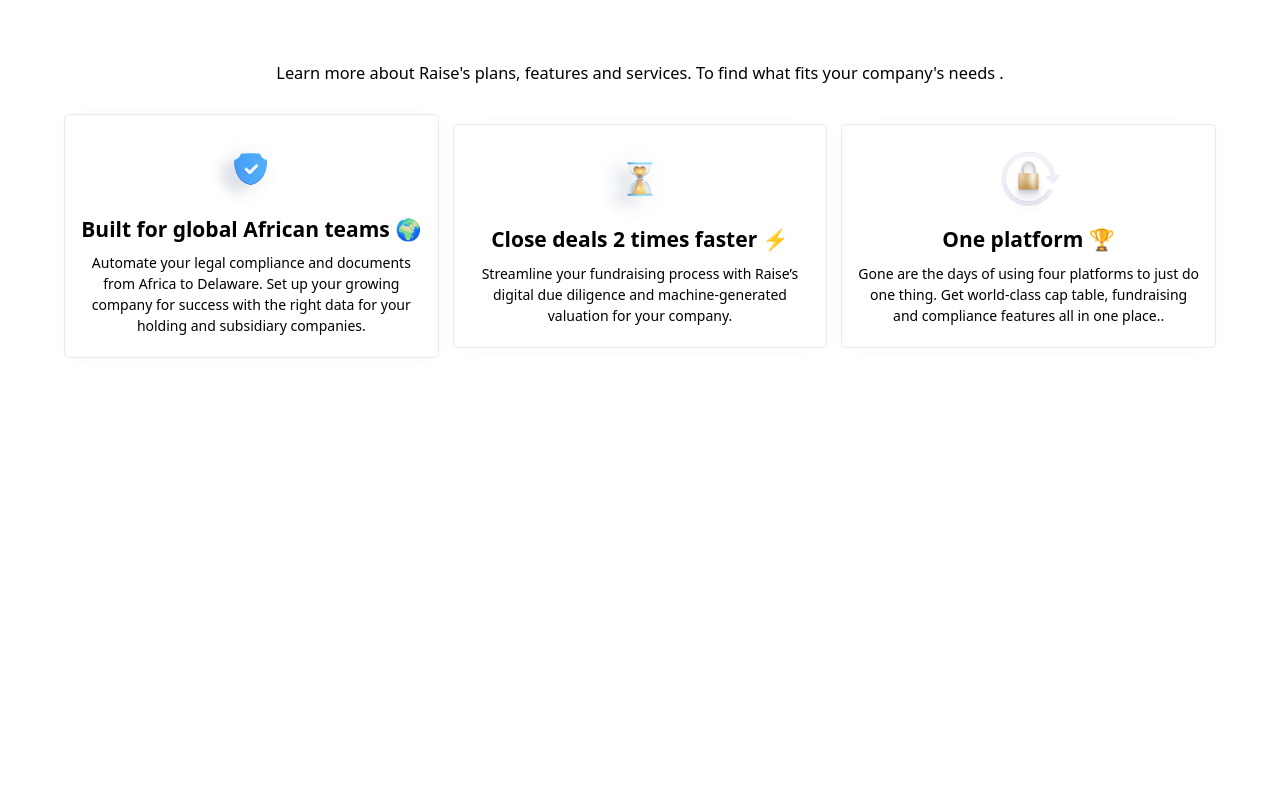
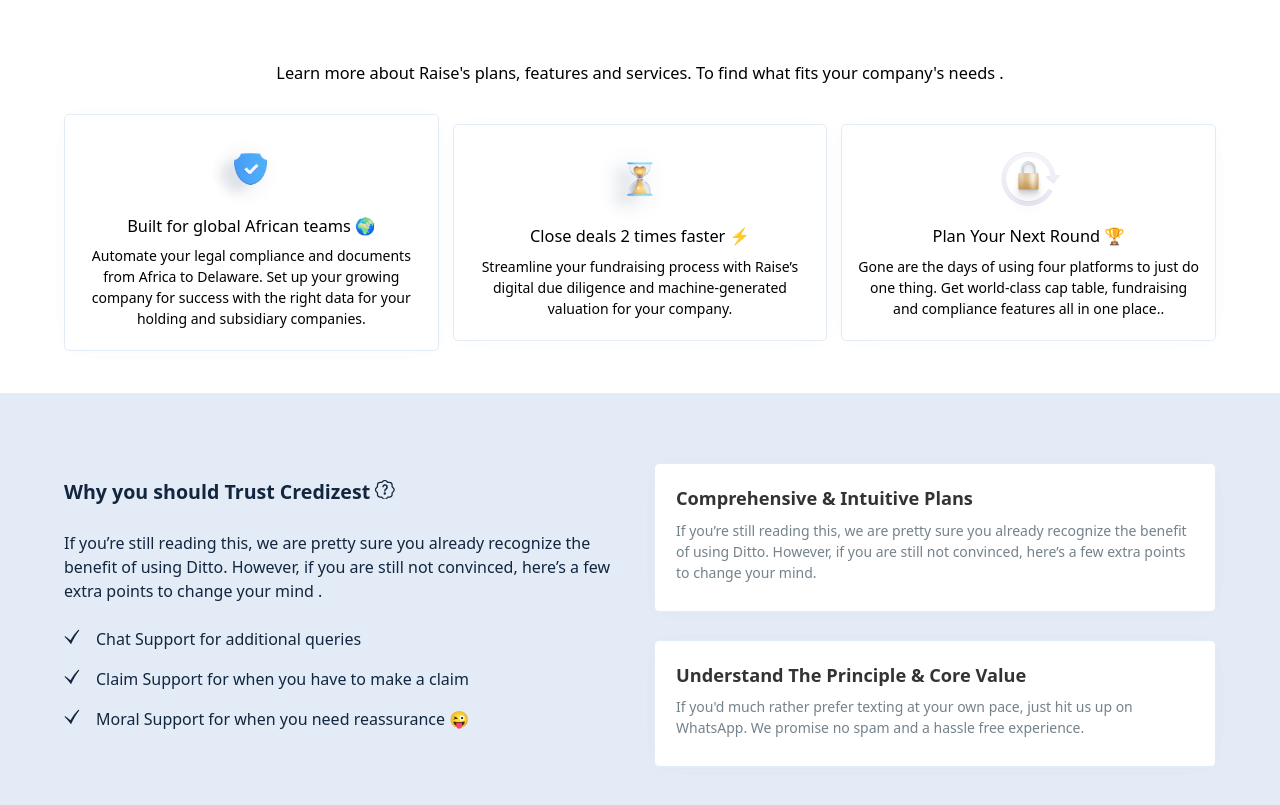
Before and after one commit to blyncnov/credizest, a Next.js app: page / in a window 1280 px wide. Shown: the part 902-1707 px from the top of the page. Before the commit the page ends 1316 px from the top, so only its background shows below. Built offline with nearby package versions, Linux system fonts and the light colour scheme.

Commit message:
Credizest Goals border about section

```diff
--- /dev/null
+++ b/Components/AboutSection.jsx
@@ -0,0 +1,76 @@
+import React from "react";
+
+import { GiCheckMark } from "react-icons/gi";
+import { BsPatchQuestion } from "react-icons/bs";
+
+import {
+  AboutSection__Container,
+  AboutSection__Section,
+  AboutSection__Box,
+} from "../styles/Credizest/Homepage/AboutSection";
+
+import { Maximum__Width__Widget } from "../styles/Credizest/constants/helpers";
+
+const AboutSection = () => {
+  return (
+    <AboutSection__Container>
+      <Maximum__Width__Widget>
+        <AboutSection__Section>
+          <div className="AboutSection__Text__Left">
+            <h2>
+              Why you should Trust Credizest <BsPatchQuestion />{" "}
+            </h2>
+            <p>
+              If you’re still reading this, we are pretty sure you already
+              recognize the benefit of using Ditto. However, if you are still
+              not convinced, here’s a few extra points to change your mind .
+            </p>
+            <ul>
+              <li>
+                <span>
+                  <GiCheckMark />
+                </span>
+                Chat Support for additional queries
+              </li>
+              <li>
+                <span>
+                  <GiCheckMark />
+                </span>
+                Claim Support for when you have to make a claim
+              </li>
+              <li>
+                <span>
+                  <GiCheckMark />
+                </span>
+                Moral Support for when you need reassurance 😜
+              </li>
+            </ul>
+          </div>
+          <div className="AboutSection__Text__Right">
+            <AboutSection__Box>
+              <h2>Comprehensive & Intuitive Plans</h2>
+
+              <p>
+                If you’re still reading this, we are pretty sure you already
+                recognize the benefit of using Ditto. However, if you are still
+                not convinced, here’s a few extra points to change your mind.
+              </p>
+            </AboutSection__Box>
+
+            <AboutSection__Box>
+              <h2>Understand The Principle & Core Value</h2>
+
+              <p>
+                If you&apos;d much rather prefer texting at your own pace, just
+                hit us up on WhatsApp. We promise no spam and a hassle free
+                experience.
+              </p>
+            </AboutSection__Box>
+          </div>
+        </AboutSection__Section>
+      </Maximum__Width__Widget>
+    </AboutSection__Container>
+  );
+};
+
+export default AboutSection;
--- a/Components/Goals.jsx
+++ b/Components/Goals.jsx
@@ -32,7 +32,7 @@
                       width="80"
                       height="80"
                     />
-                    <h2>{goals.title}</h2>
+                    <h3>{goals.title}</h3>
                     <p>{goals.desc}</p>
                   </Goals__Grid__Box>
                 );
--- a/data/Goals.js
+++ b/data/Goals.js
@@ -18,7 +18,7 @@
   {
     id: 3,
     icon: Icon3,
-    title: "One platform 🏆",
+    title: "Plan Your Next Round 🏆",
     desc: " Gone are the days of using four platforms to just do one thing. Get world-class cap table, fundraising and compliance features all in one place..",
   },
 ];
--- a/pages/index.js
+++ b/pages/index.js
@@ -4,6 +4,7 @@
 import Header from "../Layout/Header";
 import Brands from "../Components/Brands";
 import Goals from "../Components/Goals";
+import AboutSection from "../Components/AboutSection";
 
 export default function Home({ news }) {
   return (
@@ -16,6 +17,7 @@
       <Header />
       <Brands />
       <Goals />
+      <AboutSection />
     </>
   );
 }
--- /dev/null
+++ b/styles/Credizest/Homepage/AboutSection.js
@@ -0,0 +1,86 @@
+import styled from "styled-components";
+
+export const AboutSection__Container = styled.div`
+  width: 100%;
+  padding: 5em 0;
+  background-color: #e3ebf6;
+
+  @media (max-width: 768px) {
+    padding: 2em 0;
+  }
+`;
+
+export const AboutSection__Section = styled.div`
+  width: 100%;
+  text-align: start;
+  display: grid;
+  grid-template-columns: 1fr 1fr;
+  gap: 2em;
+  line-height: 1.5;
+  color: #12263f;
+
+  .AboutSection__Text__Left {
+    padding: 1em 0;
+
+    h2 {
+      font-size: 1.4rem;
+    }
+
+    p {
+      margin: 1.5em 0;
+      font-size: 16px;
+    }
+
+    ul {
+      color: #12263f;
+      text-opacity: 1;
+      font-weight: 400;
+
+      li {
+        margin: 1em 0;
+        display: flex;
+        gap: 1em;
+        font-size: 16px;
+      }
+    }
+  }
+
+  .AboutSection__Text__Right {
+    display: flex;
+    gap: 2em;
+    flex-direction: column;
+
+    h2 {
+      color: #333333;
+      font-size: 1.3rem;
+      font-family: system-ui, -apple-system, Segoe UI, Roboto, Helvetica, Arial,
+        sans-serif, Apple Color Emoji, Segoe UI Emoji;
+    }
+
+    p {
+      color: rgba(81, 99, 111, 0.8);
+      margin: 0.5em 0;
+    }
+  }
+
+  @media (max-width: 768px) {
+    grid-template-columns: 1fr;
+  }
+`;
+
+export const AboutSection__Box = styled.div`
+  width: 100%;
+  background-color: rgba(255, 255, 255, 1);
+  border: 0.1px solid #e3ebf6;
+  padding: 1.5em;
+  border-radius: 5px;
+  box-shadow: 0px 1px 30px rgba(141, 157, 168, 0.01),
+    0px 1px 16px rgba(141, 157, 168, 0.02);
+  transition: all 0.5s ease-in-out;
+
+  &:hover {
+    transform: scale(1.05);
+  }
+`;
+
+export default AboutSection__Container;
--- a/styles/Credizest/Homepage/Goals.js
+++ b/styles/Credizest/Homepage/Goals.js
@@ -5,7 +5,7 @@
 `;
 
 export const Goals__Section = styled.div`
-  padding: 2em 0;
+  padding: 2em 0 1em 0;
   line-height: 1.5;
 
   h3 {
@@ -26,14 +26,19 @@
 export const Goals__Grid__Box = styled.div`
   padding: 1em;
   border-radius: 5px;
-  border: .1px solid #e3ebf6;
+  border: 0.1px solid #e3ebf6;
   text-align: center;
   box-shadow: 0px 1px 30px rgba(141, 157, 168, 0.01),
     0px 1px 16px rgba(141, 157, 168, 0.02);
+  transition: all 0.3s ease-in-out;
 
   p {
     margin: 0.5em 0;
   }
+
+  &:hover {
+    transform: scale(1.01);
+  }
 `;
 
 export default Goals__Container;
```
Also changed, not shown: public/svg/line.svg (added).
